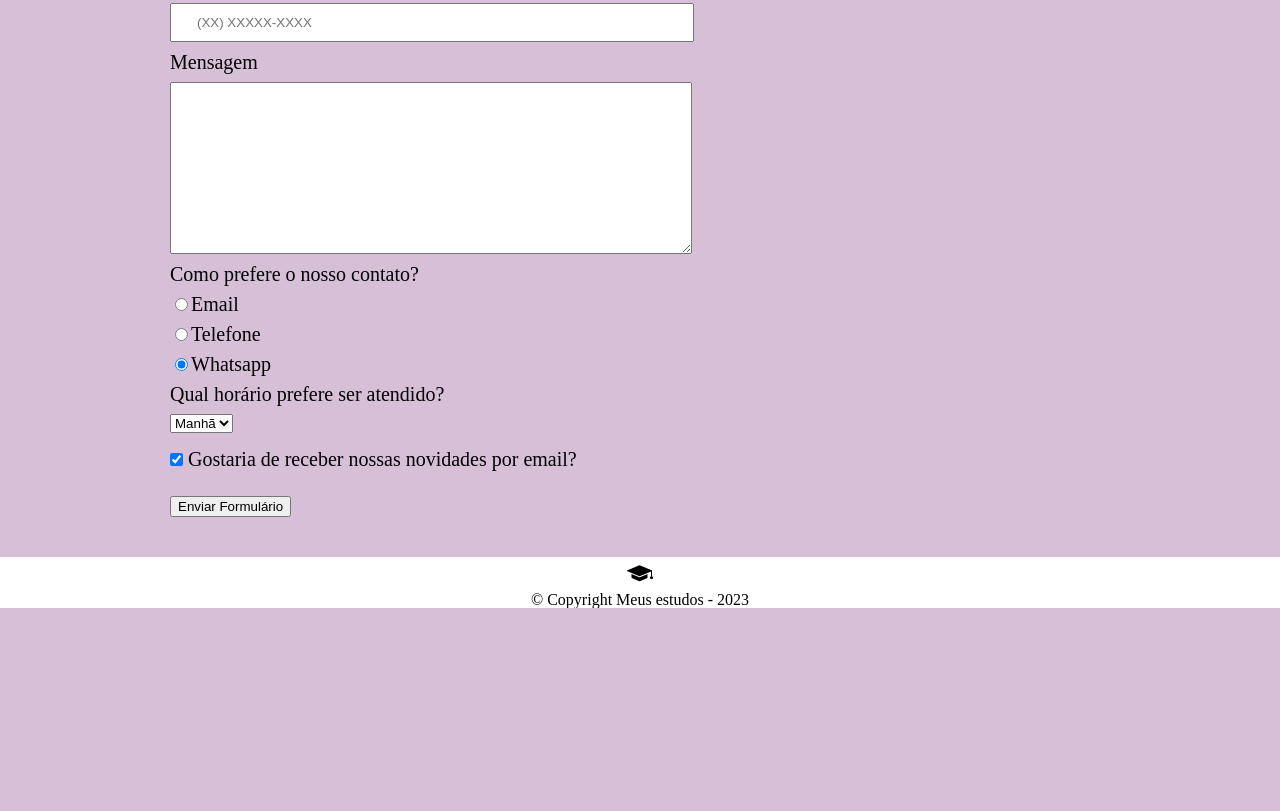
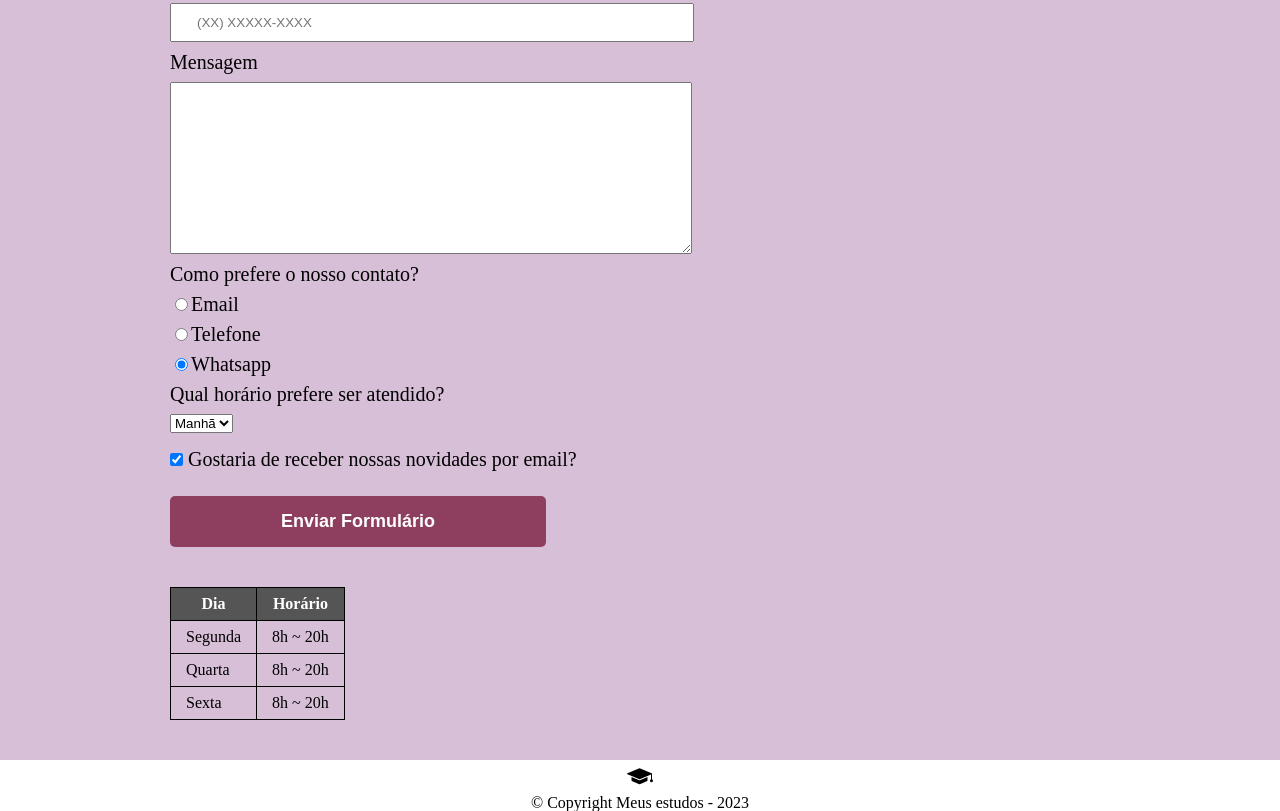
Before and after one commit to Taynara-Luana/projeto-html-css-js-docker, a website: page src/view/apiRest/contato.html in a window 1280 px wide. Shown: the part 456-1267 px from the top of the page. Before the commit the page ends 1064 px from the top, so only its background shows below. Drawn offline with Linux system fonts and the light colour scheme.

Commit message:
ajuste_final_teste

```diff
--- a/src/css/apiRest/contato.css
+++ b/src/css/apiRest/contato.css
@@ -68,6 +68,39 @@ form legend {
 	margin: 20px 0;
 }
 
+.enviar {
+    width:40%;
+    padding: 15px 0;
+    background: rgb(142, 63, 96);
+    color: white;
+    font-weight: bold;
+    font-size: 18px;
+    border: none;
+    border-radius: 5px;
+    transition: 1s all;
+    cursor: pointer;
+}
+
+.enviar:hover {
+    background: rgb(142, 63, 96);
+    transform: scale(1.2);
+}
+
+table {
+    margin: 20px 0 40px;
+}
+
+thead {
+    background: #555555;
+    color: white;
+    font-weight: bold;
+}
+
+td, th {
+    border: 1px solid #000000;
+    padding: 8px 15px;
+}
+
 .footer {
 	text-align: center;
 	background-color: white;
--- /dev/null
+++ b/src/css/reset.css
@@ -0,0 +1,48 @@
+/* http://meyerweb.com/eric/tools/css/reset/
+   v2.0 | 20110126
+   License: none (public domain)
+*/
+
+html, body, div, span, applet, object, iframe,
+h1, h2, h3, h4, h5, h6, p, blockquote, pre,
+a, abbr, acronym, address, big, cite, code,
+del, dfn, em, img, ins, kbd, q, s, samp,
+small, strike, strong, sub, sup, tt, var,
+b, u, i, center,
+dl, dt, dd, ol, ul, li,
+fieldset, form, label, legend,
+table, caption, tbody, tfoot, thead, tr, th, td,
+article, aside, canvas, details, embed,
+figure, figcaption, footer, header, hgroup,
+menu, nav, output, ruby, section, summary,
+time, mark, audio, video {
+    margin: 0;
+    padding: 0;
+    border: 0;
+    font-size: 100%;
+    font: inherit;
+    vertical-align: baseline;
+}
+/* HTML5 display-role reset for older browsers */
+article, aside, details, figcaption, figure,
+footer, header, hgroup, menu, nav, section {
+    display: block;
+}
+body {
+    line-height: 1;
+}
+ol, ul {
+    list-style: none;
+}
+blockquote, q {
+    quotes: none;
+}
+blockquote:before, blockquote:after,
+q:before, q:after {
+    content: '';
+    content: none;
+}
+table {
+    border-collapse: collapse;
+    border-spacing: 0;
+}
--- /dev/null
+++ b/src/css/style.css
@@ -0,0 +1,38 @@
+* {
+    margin: 0;
+    padding: 0;
+}
+
+body {
+    height: 100vh;
+    box-sizing: content-box;
+    background-color: #1B2D19;
+    color: #DDFDF9;
+    font-family: Avantgarde, TeX Gyre Adventor, URW Gothic L, sans-serif;
+}
+
+.apresentacao{
+    margin: 10%;
+    display:flex;
+    align-items: center;
+    justify-content: space-between;
+}
+
+.apresentacao__conteudo{
+    width: 615px;
+}
+
+.apresentacao__conteudo__titulo{
+    font-size: 36px;
+    text-align: center;
+}
+
+.tituloPrincipal {
+    color: #29FEA5;
+}
+
+.apresentacao__conteudo__texto {
+    color: #DDFDF9;
+    font-size: 24px;
+    text-align: justify;
+}
--- a/src/view/apiRest/contato.html
+++ b/src/view/apiRest/contato.html
@@ -61,8 +61,31 @@
                 <input type="checkbox" class="checkbox" checked> Gostaria de receber nossas novidades por email?
             </label>
 
-            <input type="submit" value="Enviar Formulário">
+            <input type="submit" value="Enviar Formulário" class="enviar">
         </form>
+
+        <table>
+            <thead>
+                <tr>
+                    <th>Dia</th>
+                    <th>Horário</th>
+                </tr>
+            </thead>
+            <tbody>
+                <tr>
+                    <td>Segunda</td>
+                    <td>8h ~ 20h</td>
+                </tr>
+                <tr>
+                    <td>Quarta</td>
+                    <td>8h ~ 20h</td>
+                </tr>
+                <tr>
+                    <td>Sexta</td>
+                    <td>8h ~ 20h</td>
+                </tr>
+            </tbody>
+        </table>
     </main>
 
     <footer class="footer">
```
Also changed, not shown: src/view/apiRest/index.html (+3 -0 lines), src/view/index.html (added, +37 -0 lines), src/Taynara.jpeg (added), 2 other files.
